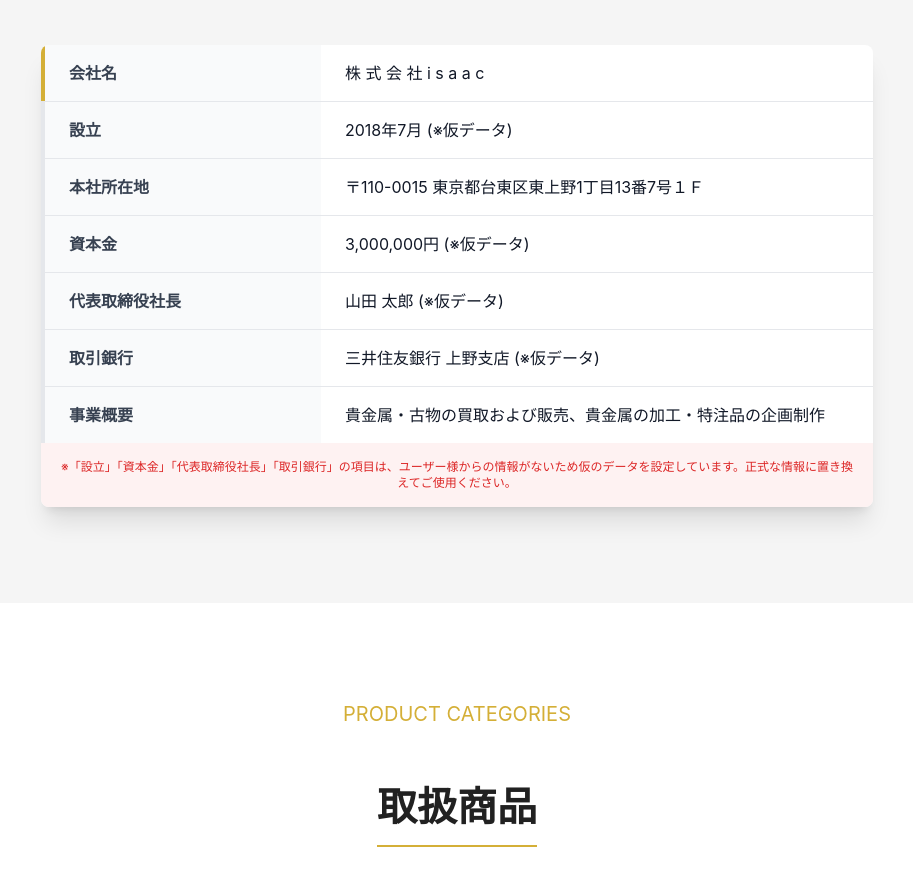
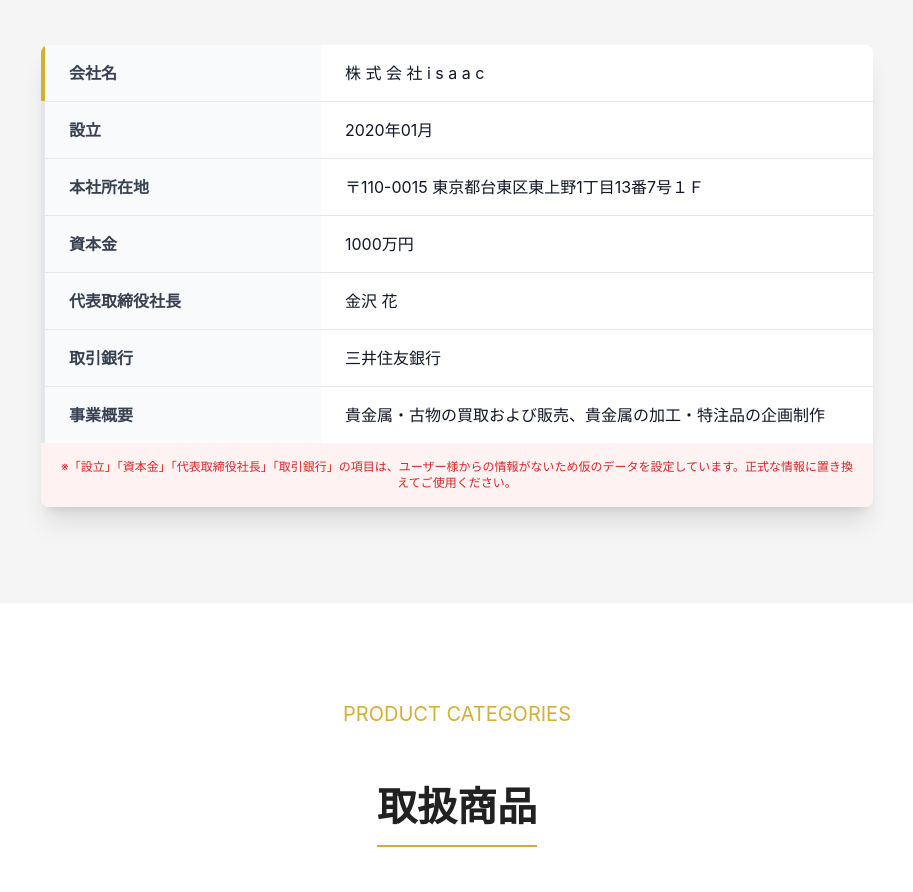
Before and after one commit to go-sk/isaac, a plain HTML site: page index.html in a window 1280 px wide. Shown: the part 1932-2824 px from the top of the page, without its empty margins (183-1096 px from the left). Drawn offline with nearby package versions, Linux system fonts and the light colour scheme.

Commit message:
会社概要の記載内容を修正

```diff
--- a/index.html
+++ b/index.html
@@ -205,7 +205,7 @@
                                 設立
                             </dt>
                             <dd class="w-full md:w-2/3 py-4 px-6 text-gray-900">
-                                2018年7月 (※仮データ)
+                                2020年01月
                             </dd>
                         </div>
 
@@ -225,7 +225,7 @@
                                 資本金
                             </dt>
                             <dd class="w-full md:w-2/3 py-4 px-6 text-gray-900">
-                                3,000,000円 (※仮データ)
+                                1000万円
                             </dd>
                         </div>
 
@@ -235,7 +235,7 @@
                                 代表取締役社長
                             </dt>
                             <dd class="w-full md:w-2/3 py-4 px-6 text-gray-900">
-                                山田 太郎 (※仮データ)
+                                金沢 花
                             </dd>
                         </div>
 
@@ -245,7 +245,7 @@
                                 取引銀行
                             </dt>
                             <dd class="w-full md:w-2/3 py-4 px-6 text-gray-900">
-                                三井住友銀行 上野支店 (※仮データ)
+                                三井住友銀行
                             </dd>
                         </div>
 
```
